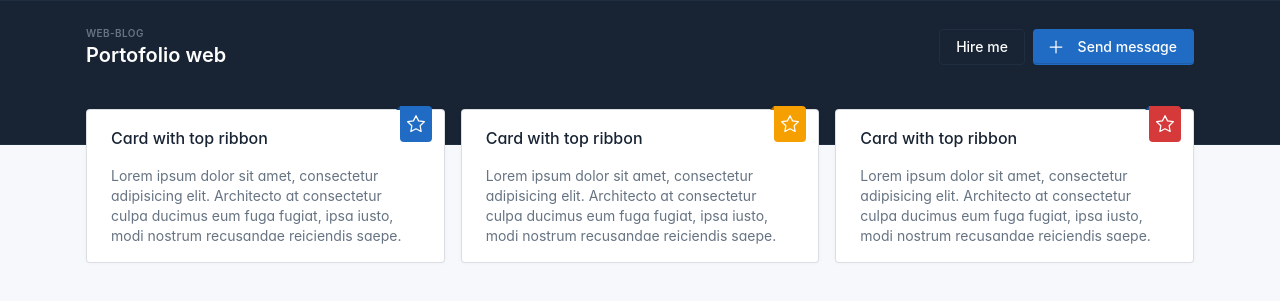
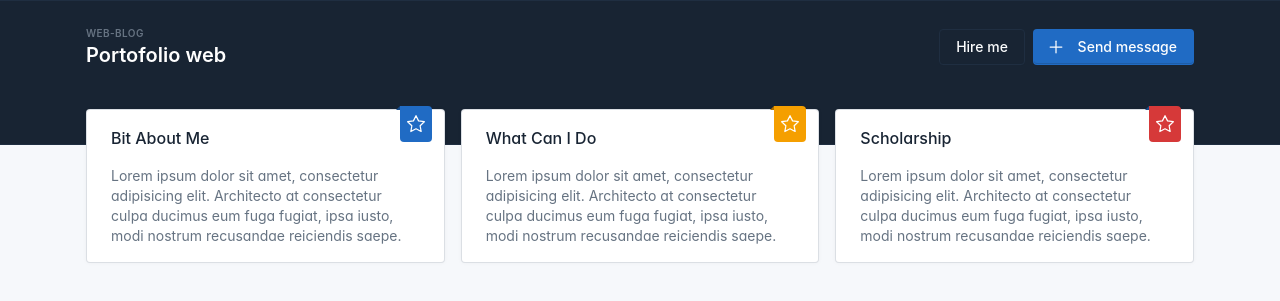
Before and after one commit to Binscup/Portoflio-web, a plain HTML site: page index.html in a window 1280 px wide. Shown: the part 55-356 px from the top of the page. Drawn offline with Linux system fonts and the light colour scheme; a web font is replaced by a local one.

Commit message:
menambahkan isi konten

```diff
--- a/index.html
+++ b/index.html
@@ -536,7 +536,7 @@
                     <svg xmlns="http://www.w3.org/2000/svg" class="icon" width="24" height="24" viewBox="0 0 24 24" stroke-width="2" stroke="currentColor" fill="none" stroke-linecap="round" stroke-linejoin="round"><path stroke="none" d="M0 0h24v24H0z" fill="none"></path><path d="M12 17.75l-6.172 3.245l1.179 -6.873l-5 -4.867l6.9 -1l3.086 -6.253l3.086 6.253l6.9 1l-5 4.867l1.179 6.873z"></path></svg>
                   </div>
                   <div class="card-body">
-                    <h3 class="card-title">Card with top ribbon</h3>
+                    <h3 class="card-title">Bit About Me</h3>
                     <p class="text-muted">Lorem ipsum dolor sit amet, consectetur adipisicing elit. Architecto at consectetur culpa ducimus eum fuga fugiat, ipsa iusto, modi nostrum recusandae reiciendis saepe.</p>
                   </div>
                 </div>
@@ -547,7 +547,7 @@
                     <svg xmlns="http://www.w3.org/2000/svg" class="icon" width="24" height="24" viewBox="0 0 24 24" stroke-width="2" stroke="currentColor" fill="none" stroke-linecap="round" stroke-linejoin="round"><path stroke="none" d="M0 0h24v24H0z" fill="none"></path><path d="M12 17.75l-6.172 3.245l1.179 -6.873l-5 -4.867l6.9 -1l3.086 -6.253l3.086 6.253l6.9 1l-5 4.867l1.179 6.873z"></path></svg>
                   </div>
                   <div class="card-body">
-                    <h3 class="card-title">Card with top ribbon</h3>
+                    <h3 class="card-title">What Can I Do</h3>
                     <p class="text-muted">Lorem ipsum dolor sit amet, consectetur adipisicing elit. Architecto at consectetur culpa ducimus eum fuga fugiat, ipsa iusto, modi nostrum recusandae reiciendis saepe.</p>
                   </div>
                 </div>
@@ -558,7 +558,7 @@
                     <svg xmlns="http://www.w3.org/2000/svg" class="icon" width="24" height="24" viewBox="0 0 24 24" stroke-width="2" stroke="currentColor" fill="none" stroke-linecap="round" stroke-linejoin="round"><path stroke="none" d="M0 0h24v24H0z" fill="none"></path><path d="M12 17.75l-6.172 3.245l1.179 -6.873l-5 -4.867l6.9 -1l3.086 -6.253l3.086 6.253l6.9 1l-5 4.867l1.179 6.873z"></path></svg>
                   </div>
                   <div class="card-body">
-                    <h3 class="card-title">Card with top ribbon</h3>
+                    <h3 class="card-title">Scholarship</h3>
                     <p class="text-muted">Lorem ipsum dolor sit amet, consectetur adipisicing elit. Architecto at consectetur culpa ducimus eum fuga fugiat, ipsa iusto, modi nostrum recusandae reiciendis saepe.</p>
                   </div>
                 </div>
```
